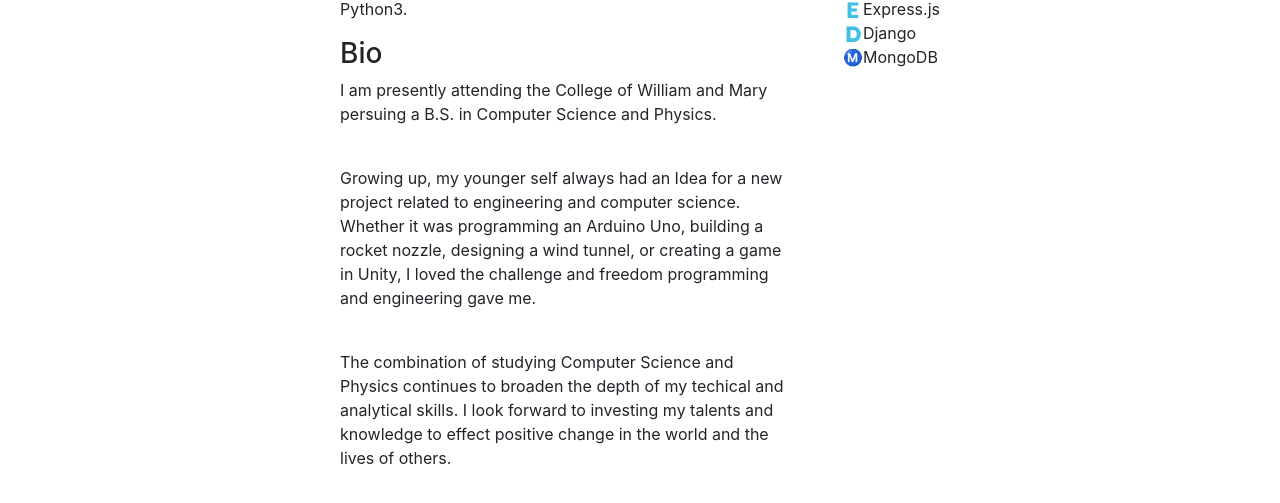
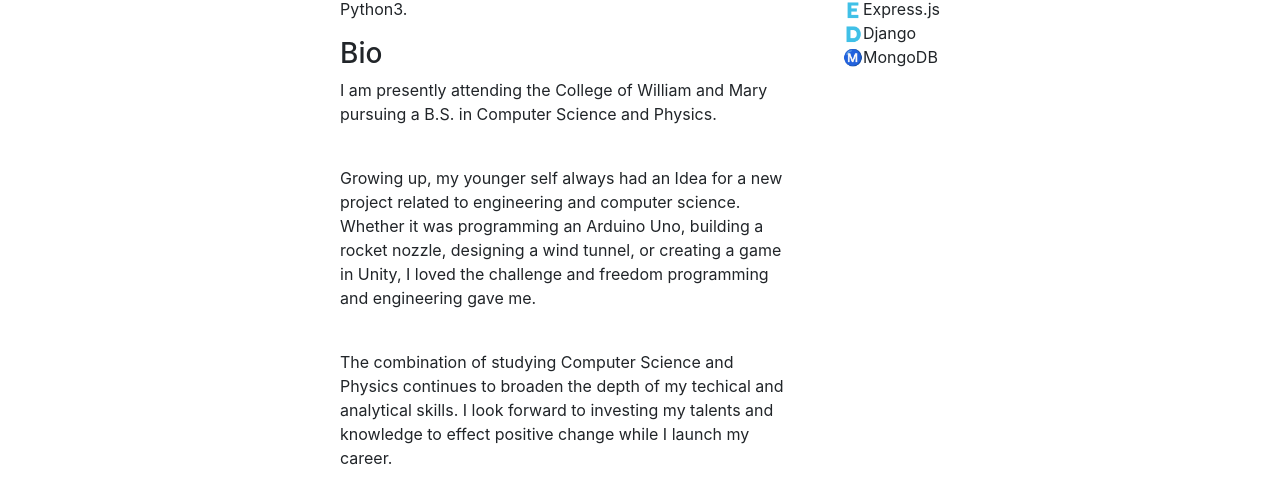
Before and after one commit to panariellop/Portfolio, a React (Create React App) app: page / in a window 1280 px wide. Shown: the part 437-940 px from the top of the page. Built offline with nearby package versions, Linux system fonts and the light colour scheme.

Commit message:
spelling

```diff
--- a/src/pages/Home.js
+++ b/src/pages/Home.js
@@ -32,11 +32,11 @@ const Home = () =>{
       </div>
       <div className = "home-bio">
       <h3>Bio</h3>
-      	<p>I am presently attending the College of William and Mary persuing a B.S. in Computer Science and Physics.</p>
+      	<p>I am presently attending the College of William and Mary pursuing a B.S. in Computer Science and Physics.</p>
     	<br/>
 	<p>Growing up, my younger self always had an Idea for a new project related to engineering and computer science. Whether it was programming an Arduino Uno, building a rocket nozzle, designing a wind tunnel, or creating a game in Unity, I loved the challenge and freedom programming and engineering gave me.</p>
     	<br/>
-    	<p>The combination of studying Computer Science and Physics continues to broaden the depth of my techical and analytical skills. I look forward to investing my talents and knowledge to effect positive change in the world and the lives of others.</p>
+    	<p>The combination of studying Computer Science and Physics continues to broaden the depth of my techical and analytical skills. I look forward to investing my talents and knowledge to effect positive change while I launch my career.</p>
       </div>
 
     </div>
```
